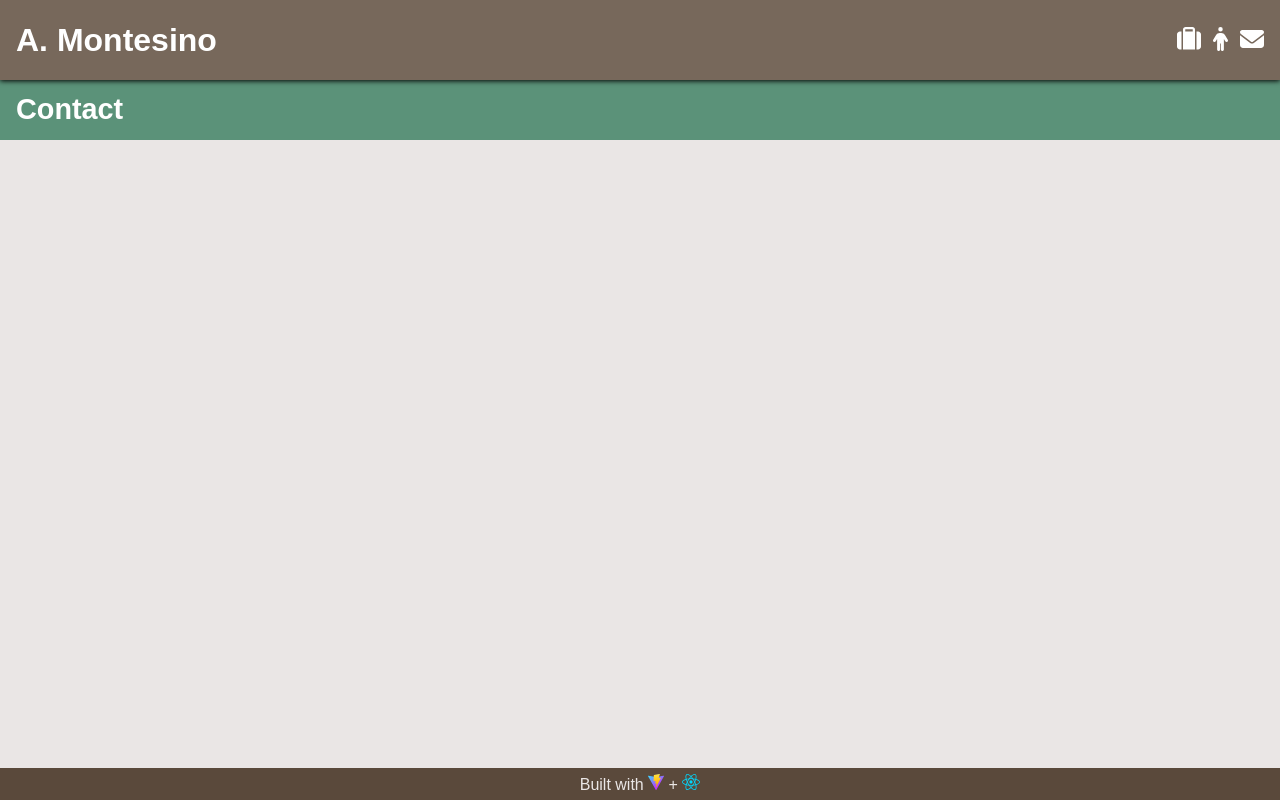
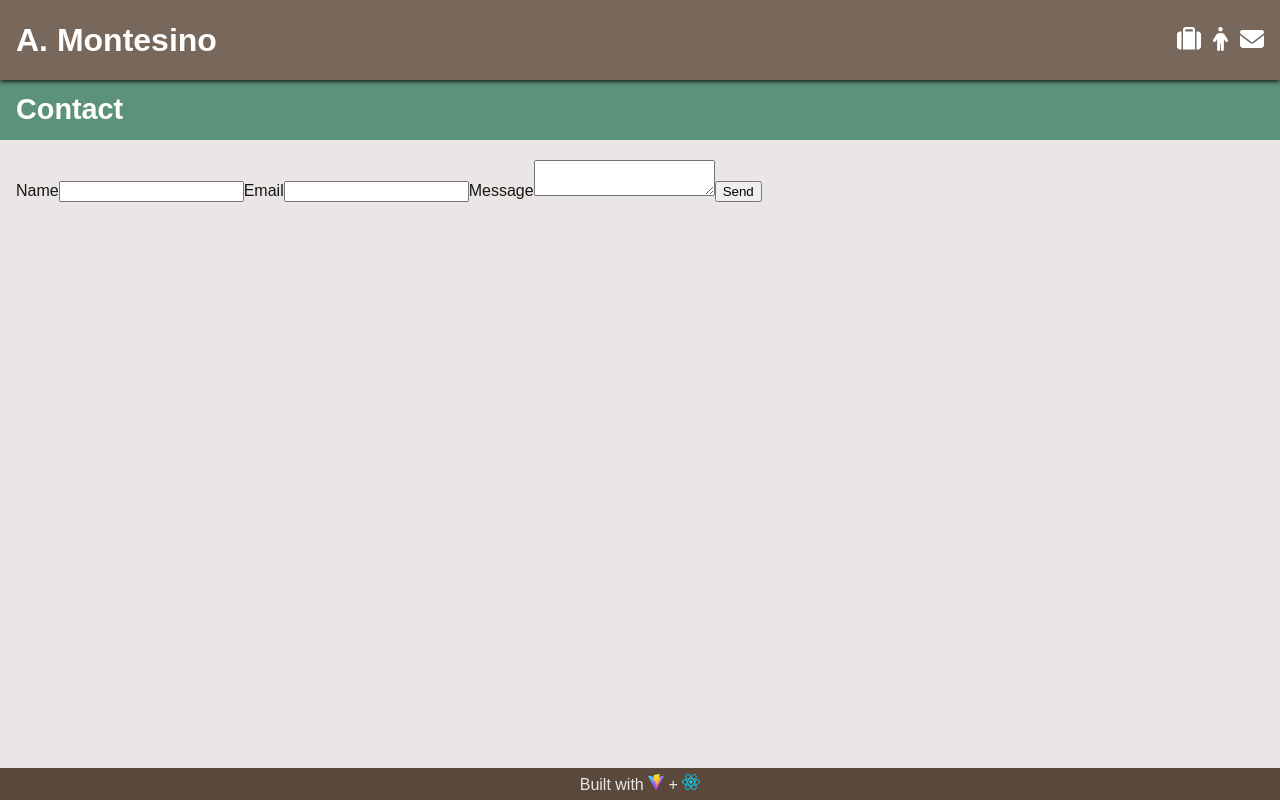
Before and after one commit to amontesino/portfolio, a React (Vite) app: page /contact in a window 1280 px wide. Built offline with nearby package versions, Linux system fonts and the light colour scheme; a web font is replaced by a local one.

Commit message:
added functioning EmailJS form

```diff
--- a/package.json
+++ b/package.json
@@ -10,6 +10,7 @@
     "preview": "vite preview"
   },
   "dependencies": {
+    "@emailjs/browser": "^4.3.3",
     "@fortawesome/fontawesome-svg-core": "^6.5.2",
     "@fortawesome/free-solid-svg-icons": "^6.5.2",
     "@fortawesome/react-fontawesome": "^0.2.2",
--- /dev/null
+++ b/src/components/Email.jsx
@@ -0,0 +1,34 @@
+import React, { useRef } from "react";
+import emailjs from '@emailjs/browser'
+
+export default function Email() {
+    const form = useRef();
+
+    const sendEmail = (e) => {
+        e.preventDefault();
+
+        emailjs.sendForm('service_l3o5jdn', 'template_rzsytqc', form.current, {
+            publicKey: 'XOndqY1C3UtK6BrYS',
+        })
+        .then(
+            () => {
+                console.log('SUCCESS!');
+            },
+            (error) => {
+                console.log('FAILED...', error.text)
+            }
+        )
+    }
+
+    return (
+        <form ref={form} onSubmit={sendEmail}>
+            <label>Name</label>
+            <input type="text" name="user_name" />
+            <label>Email</label>
+            <input type="email" name="user_email" />
+            <label>Message</label>
+            <textarea name="message" />
+            <input type="submit" value="Send" />
+        </form>
+    )
+}
--- a/src/pages/Contact.jsx
+++ b/src/pages/Contact.jsx
@@ -1,10 +1,12 @@
 import React from 'react'
+import Email from '../components/Email'
 
 export default function Contact() {
     return (
         <>
             <main className="page-section">
                 <h1 className="page-head">Contact</h1>
+                <Email />
             </main>
         </>
     )
```
Also changed, not shown: 1 other file (tests, documents, lock files or other folders).
